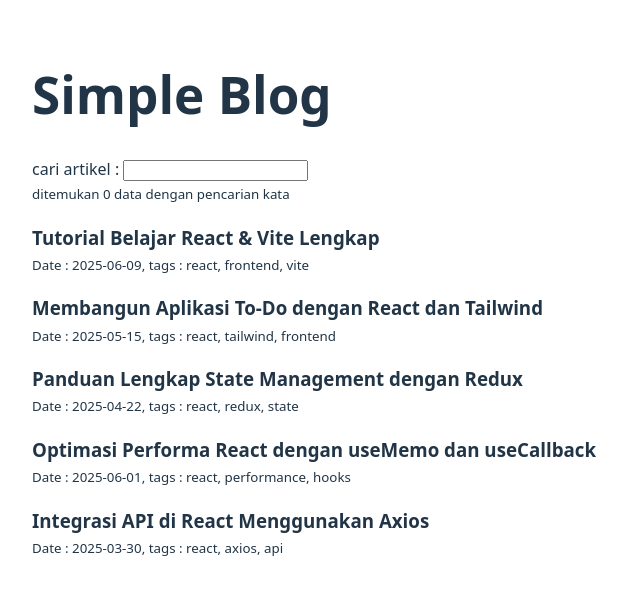
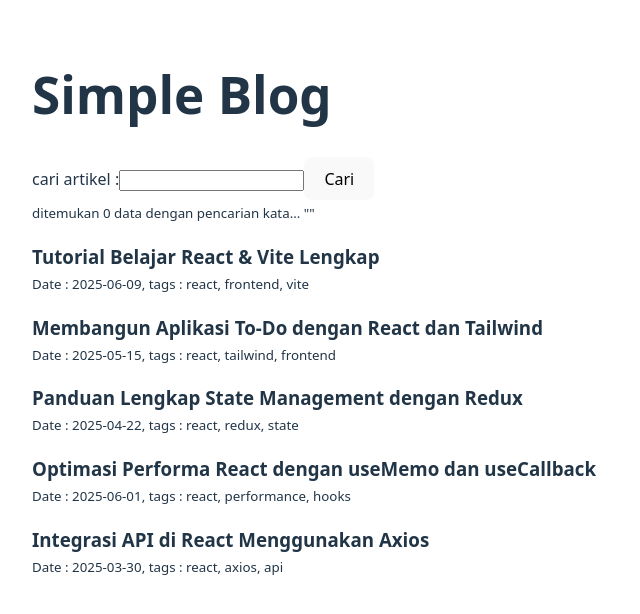
Before and after one commit to afifrivay29/ViteReactFundamental, a React (Vite) app: page / in a window 1280 px wide. Shown: the top 614 px of the page, without its empty margins (0-640 px from the left). Built offline with nearby package versions, Linux system fonts and the light colour scheme.

Commit message:
Create onClick Methods

```diff
--- a/src/components/Search.jsx
+++ b/src/components/Search.jsx
@@ -2,14 +2,24 @@
 
 function Search(props) {
     const [search, setSearch] = useState("")
-    const changeSearch = (event) => {
-        setSearch(event.target.value)
-        props.onSearchChange(event.target.value)
+
+    const changeSearch = () => {
+        props.onSearchChange(search)
     }
+
+    const handleKeydown = (e) => {
+        if(e.key === "Enter") {
+            changeSearch()
+        }
+    }
+
     return (
         <>
-            <div>cari artikel : <input onChange={changeSearch} /></div>
-            <small>ditemukan {props.totalPost} data dengan pencarian kata {search}</small>
+            <div>cari artikel :
+                <input onChange={(e) => setSearch(e.target.value)} onKeyDown={handleKeydown}/>
+                <button onClick={changeSearch}>Cari</button>
+            </div>
+            <small>ditemukan {props.totalPost} data dengan pencarian kata... "{search}"</small>
         </>
     )
 }
```
Also changed, not shown: .pnp.cjs.
